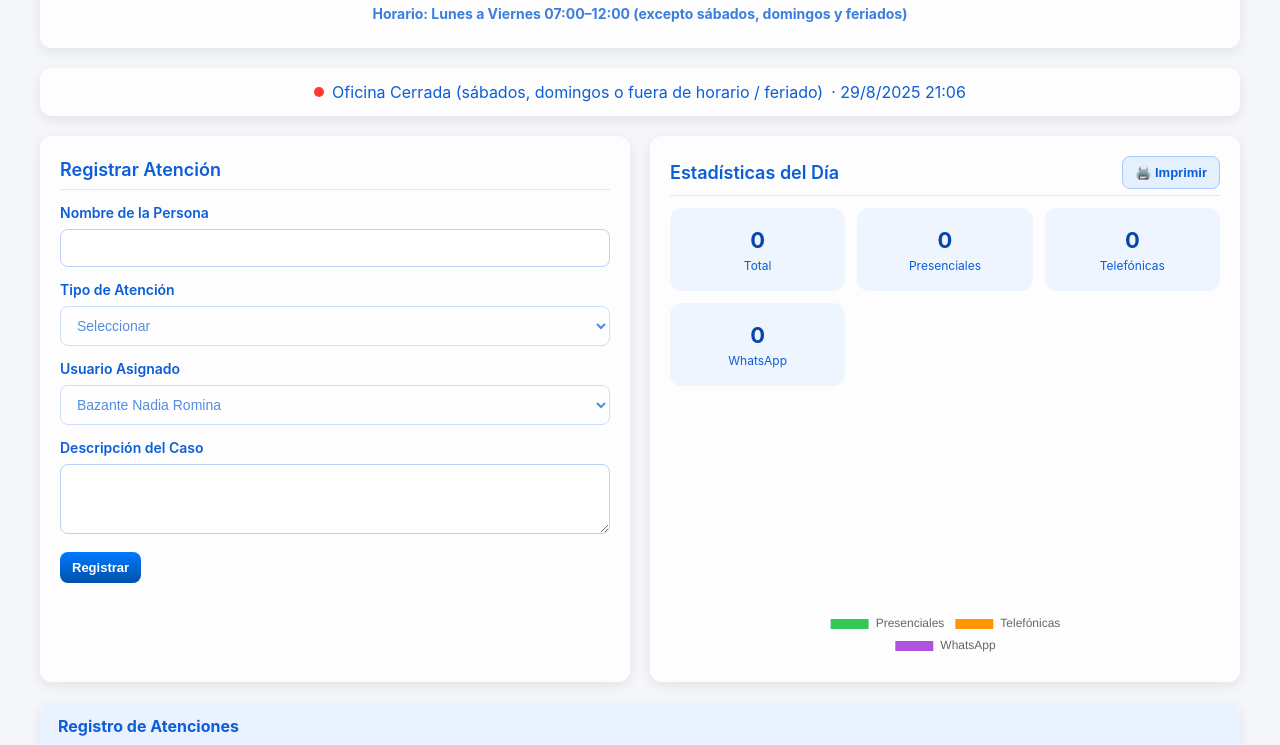
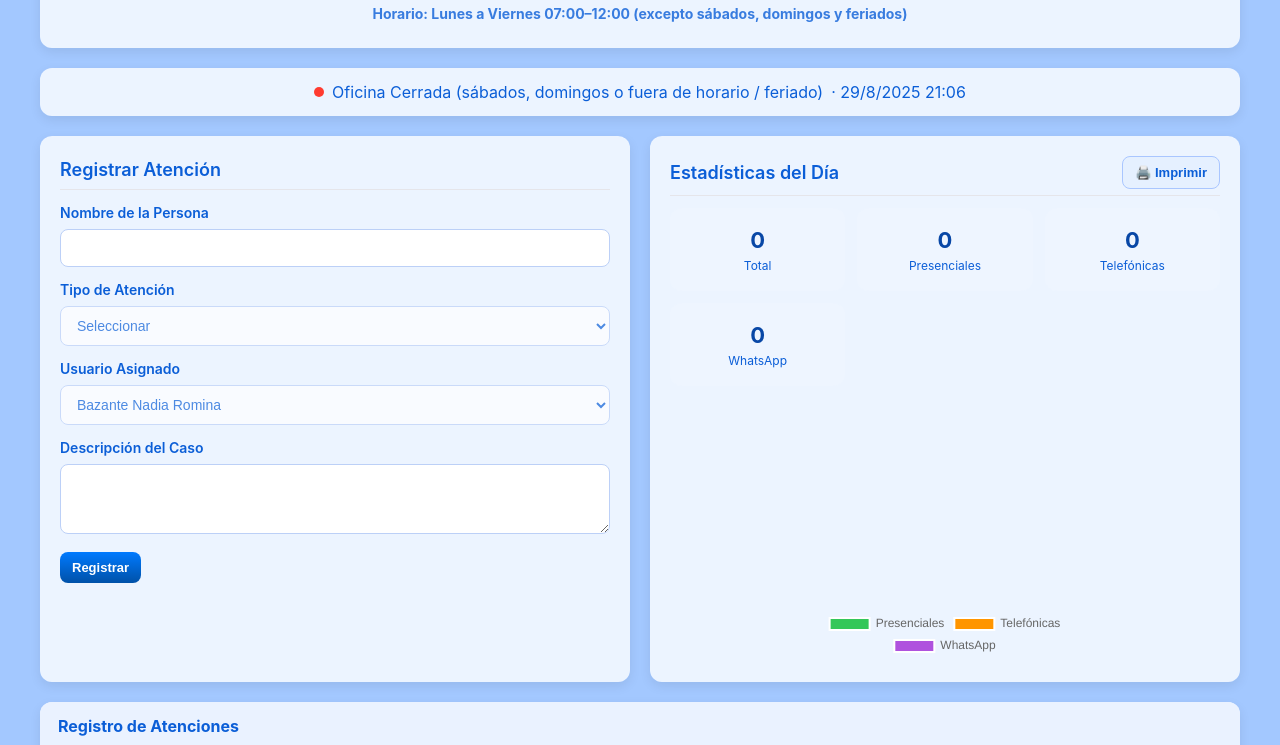
Before and after one commit to Defensoria6/atencion-publico, a plain HTML site: page index.html in a window 1280 px wide. Shown: the part 117-862 px from the top of the page. Drawn offline with nearby package versions, Linux system fonts and the light colour scheme; no server answers.

Commit message:
Update index.html

```diff
--- a/index.html
+++ b/index.html
@@ -6,7 +6,7 @@
   <title>Registro de Atención al Público - Defensoría Civil y Comercial 6</title>
   <style>
     :root {
-      --bg: #f4f6f9;
+      --bg: #a3c8ff;
       --card: #ffffffcc;
       --accent: #007aff;
       --accent-dark: #0051a8;
```
